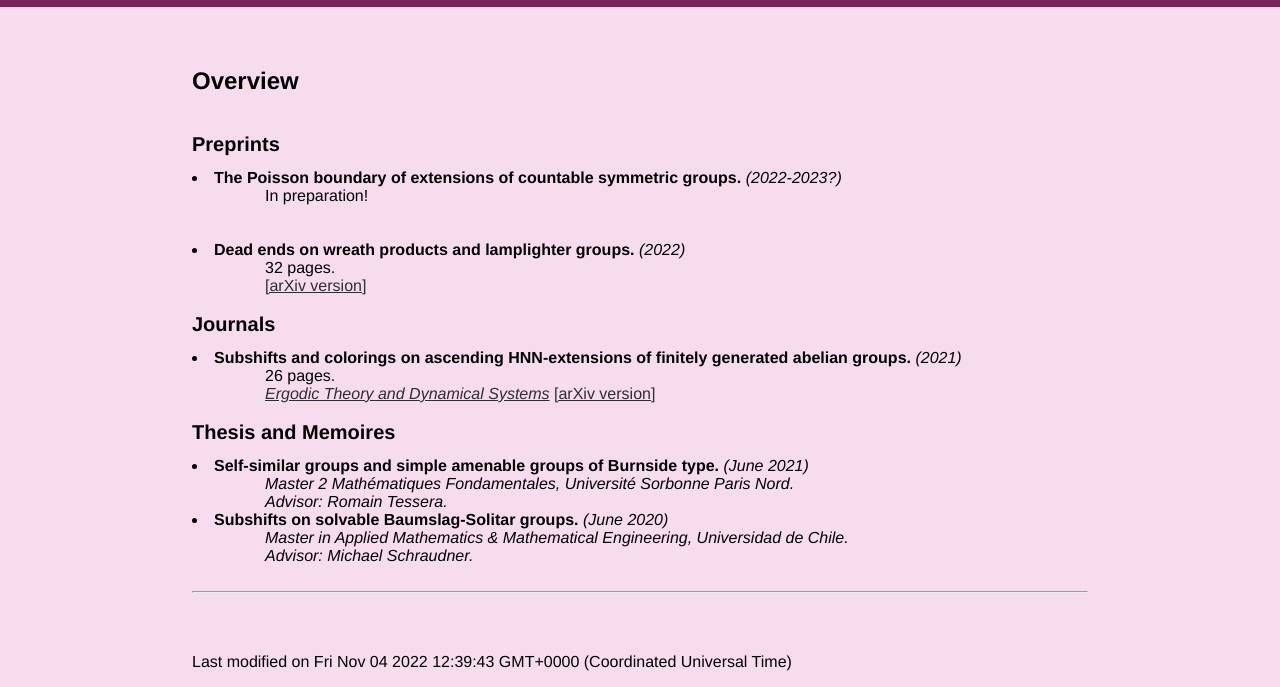
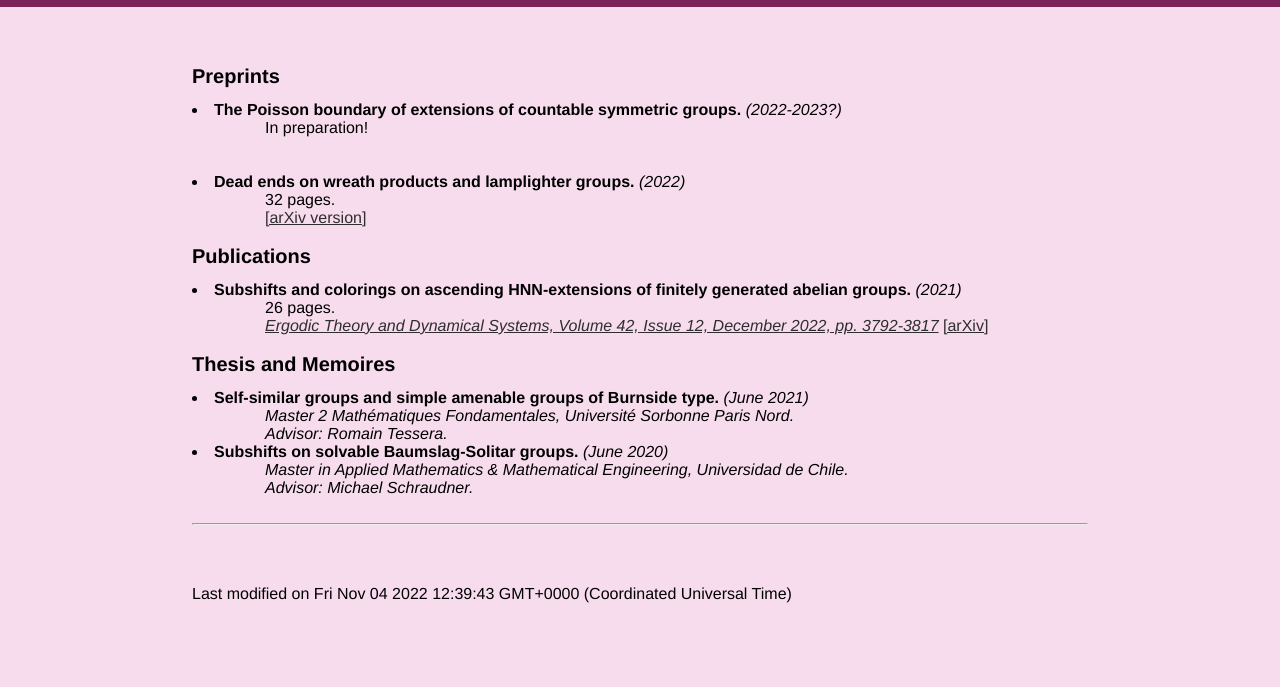
Before and after one commit to edoasd/eduardo_silva_math, a plain HTML site: page research.html in a window 1280 px wide. Shown: the part 183-870 px from the top of the page. After the commit the page ends 802 px from the top, so only its background shows below. Drawn offline with nearby package versions, Linux system fonts and the light colour scheme; some packages are replaced by stand-ins of ours.

Commit message:
added physical print of my first paper

```diff
--- a/research.html
+++ b/research.html
@@ -55,7 +55,7 @@ function show_wea(r) {
 
     <div >
 
-	<h2>Overview</h2>
+    <!--	<h2>Overview</h2> -->
 	<!--
 <a href="archivos/research_statement.pdf"><img class="image mainimg" src="img/Pinturas/matematoso.jpg" alt=" " title="selfportrait" width= "156" height="205"/></a>
  <p align="justify">
@@ -75,11 +75,11 @@ My research aims to study the rich interplay between the dynamics of group actio
 	<b>Dead ends on wreath products and lamplighter groups.</b> <i>(2022)</i><br><span style="display:inline-block; width: 73px;"></span>32 pages.<br><span style="display:inline-block; width: 73px;"></span><a href="https://arxiv.org/abs/2206.08775">[arXiv version]</a>
 </li>
 <br>
-<dt id="res4" class="listita_bonita">Journals</dt><br><br>
+<dt id="res4" class="listita_bonita">Publications</dt><br><br>
 
     <li>
 
-	    <b>Subshifts and colorings on ascending HNN-extensions of finitely generated abelian groups.</b> <i>(2021)</i>  <br><span style="display:inline-block; width: 73px;"></span>26 pages. <br><i><span style="display:inline-block; width: 73px;"></span><a href="https://www.cambridge.org/core/journals/ergodic-theory-and-dynamical-systems/article/abs/subshifts-and-colorings-on-ascending-hnnextensions-of-finitely-generated-abelian-groups/9AF26534D86D352BE3161B912365B18E">Ergodic Theory and Dynamical Systems</a></i>    <a href="https://arxiv.org/abs/2103.04414">[arXiv version] </a>
+	    <b>Subshifts and colorings on ascending HNN-extensions of finitely generated abelian groups.</b> <i>(2021)</i>  <br><span style="display:inline-block; width: 73px;"></span>26 pages. <br><i><span style="display:inline-block; width: 73px;"></span><a href="https://www.cambridge.org/core/journals/ergodic-theory-and-dynamical-systems/article/abs/subshifts-and-colorings-on-ascending-hnnextensions-of-finitely-generated-abelian-groups/9AF26534D86D352BE3161B912365B18E">Ergodic Theory and Dynamical Systems, Volume 42, Issue 12, December 2022, pp. 3792-3817</a></i>    <a href="https://arxiv.org/abs/2103.04414">[arXiv] </a>
   <br>
 
     <br>
```
Also changed, not shown: images/photo_2022-10-15_18-45-21.jpg (added).
